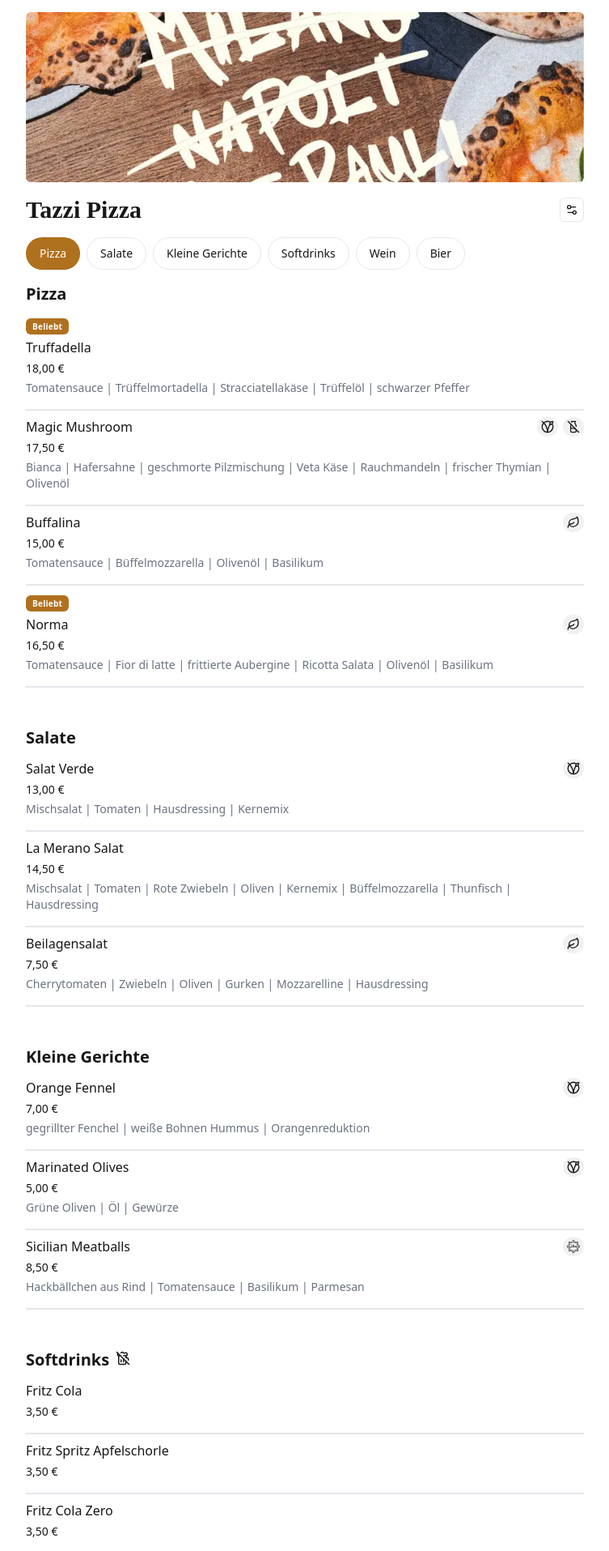
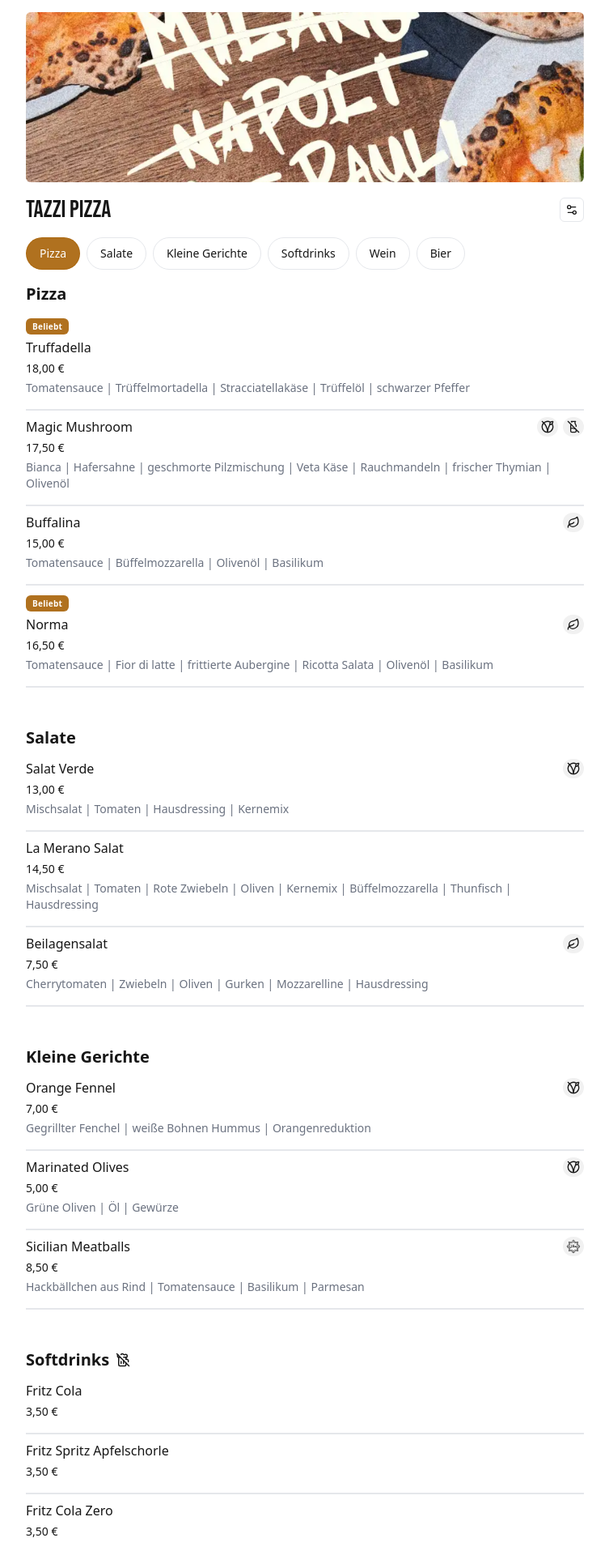
Before and after one commit to manuelbacka-byte/gastrobit-demo, a Next.js app: page / in a window 1280 px wide. Shown: the top 1915 px of the page at 81% size, without its empty margins (263-1016 px from the left). Built offline with nearby package versions, Linux system fonts and the light colour scheme.

Commit message:
chore: remove stray root package-lock to avoid warnings

```diff
--- a/componente/MenuView.tsx
+++ b/componente/MenuView.tsx
@@ -8,7 +8,13 @@ import { BADGE_META } from "./badges/meta";
 import SettingsMenu from "./SettingsMenu";
 import { useI18n } from "./i18n/I18nProvider";
 import BackToTopButton from "./BackToTopButton";
+import { Bebas_Neue } from "next/font/google";
 
+const bebas = Bebas_Neue({
+  weight: "400",
+  subsets: ["latin"],
+  display: "swap",
+});
 
 
 type Localized = string | { de: string; en: string };
@@ -282,15 +288,16 @@ const centerActiveTab = (id: string) => {
               </div>
             </div>
 
-
-          {/* Kopf: Name + Settings rechts */}
-          <div className="mt-4 mb-2 flex items-center justify-between">
-            <h1 className="text-3xl font-black font-[Bebas_neue]" style={{ color: "var(--text-primary)" }}>
-              {asText(menu.name)}
-            </h1>
-            <SettingsMenu iconSrc="/icons/settings.svg"/>
-          </div>
-
+              {/* Kopf: Name + Settings rechts */}
+              <div className="mt-4 mb-2 flex items-center justify-between">
+                <h1
+                  className={`${bebas.className} text-3xl font-normal`}
+                  style={{ color: "var(--text-primary)" }}
+                >
+                  {asText(menu.name)}
+                </h1>
+                <SettingsMenu iconSrc="/icons/settings.svg" />
+              </div>
 
         {/* Sticky Tabs */}
         <div className="sticky top-0 z-50 bg-[var(--card-bg)]">
@@ -343,7 +350,7 @@ const centerActiveTab = (id: string) => {
                   return meta ? (
                     <span
                       aria-hidden
-                      className="inline-block shrink-0 relative top-[-2px]"
+                      className="inline-block shrink-0 relative"
                       style={{
                         width: 18,
                         height: 18,
--- a/data/menu.json
+++ b/data/menu.json
@@ -147,8 +147,8 @@
               "price": 7,
               "badges": ["vegan"],
               "description": {
-                "de": "gegrillter Fenchel | weiße Bohnen Hummus | Orangenreduktion",
-                "en": "grilled fennel | white bean hummus | orange reduction"
+                "de": "Gegrillter Fenchel | weiße Bohnen Hummus | Orangenreduktion",
+                "en": "Grilled fennel | white bean hummus | orange reduction"
               }
             },
             {
```
Also changed, not shown: 1 other file (tests, documents, lock files or other folders).
